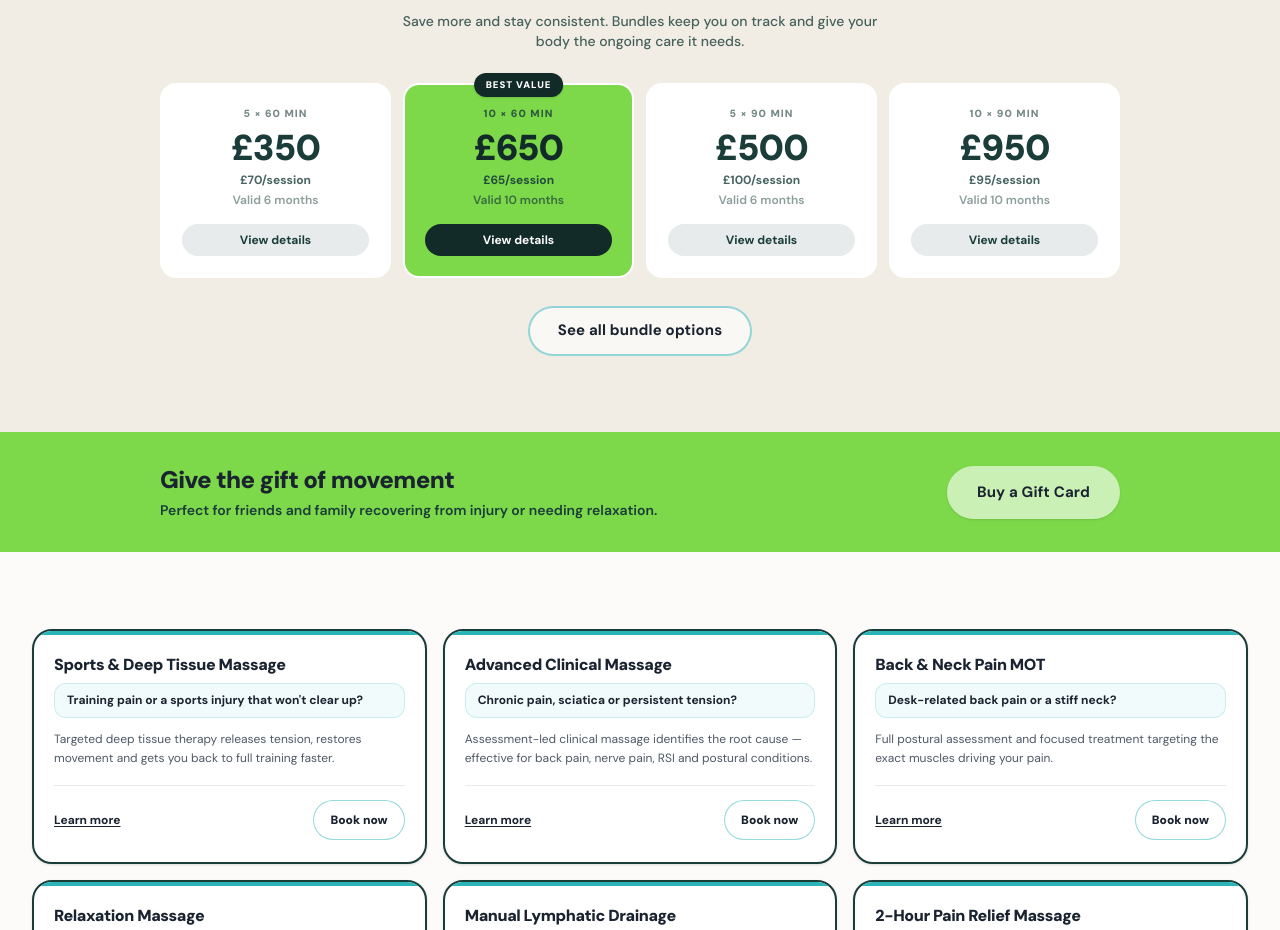
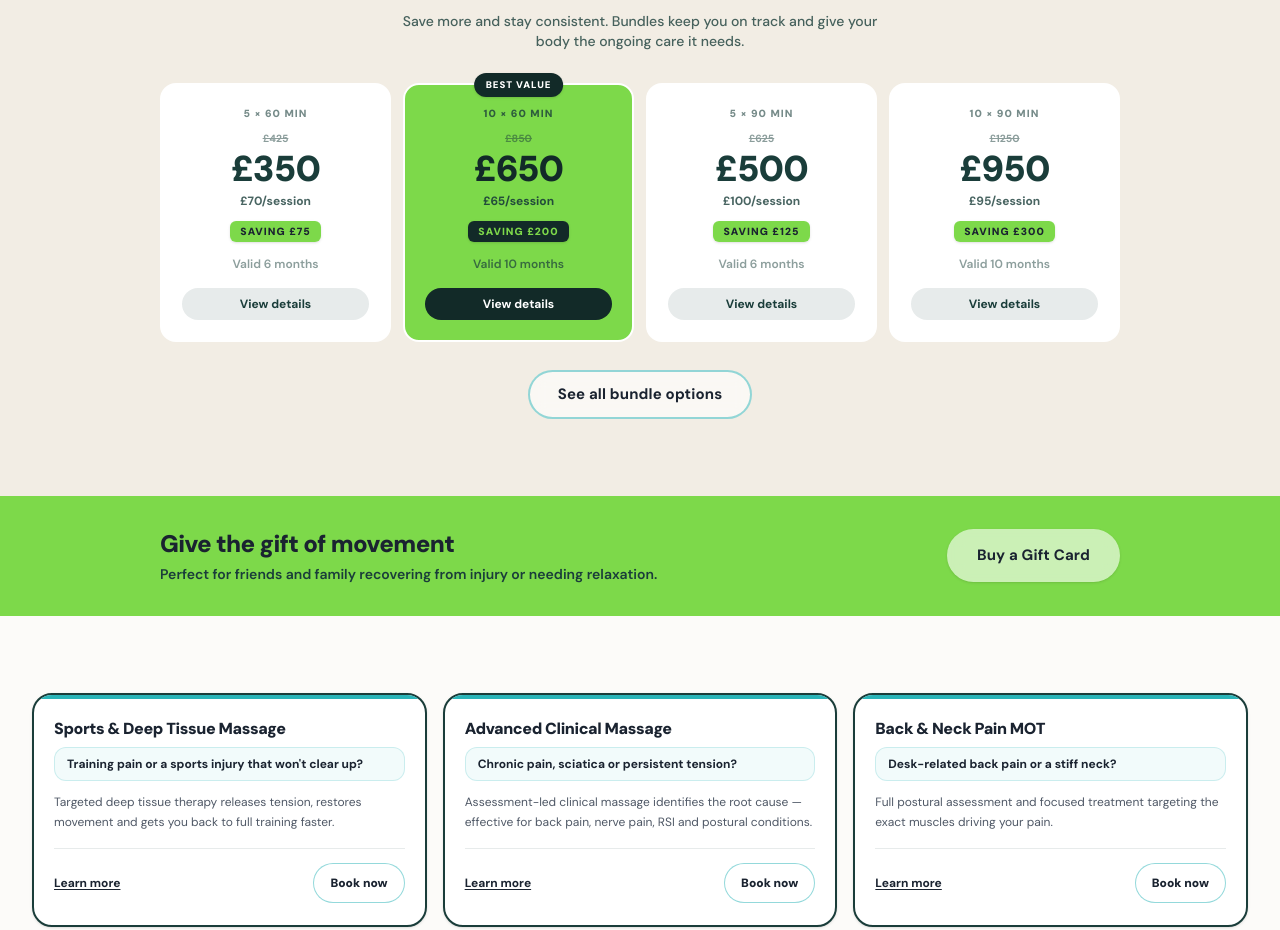
Before and after one commit to devjoe1991/rangeandrestore, a Next.js app: page / in a window 1280 px wide. Shown: the part 1005-1935 px from the top of the page. Built offline with nearby package versions, Linux system fonts and the light colour scheme; no server answers.

Commit message:
updated the saving to the bundles cards on main page

```diff
--- a/app/page.tsx
+++ b/app/page.tsx
@@ -99,10 +99,10 @@ const blogPosts = [
 ]
 
 const bundles = [
-  { label: '5 × 60 min', price: '£350', perSession: '£70/session', valid: '6 months' },
-  { label: '10 × 60 min', price: '£650', perSession: '£65/session', valid: '10 months', popular: true },
-  { label: '5 × 90 min', price: '£500', perSession: '£100/session', valid: '6 months' },
-  { label: '10 × 90 min', price: '£950', perSession: '£95/session', valid: '10 months' },
+  { label: '5 × 60 min', originalPrice: '£425', price: '£350', perSession: '£70/session', saving: 'Saving £75', valid: '6 months' },
+  { label: '10 × 60 min', originalPrice: '£850', price: '£650', perSession: '£65/session', saving: 'Saving £200', valid: '10 months', popular: true },
+  { label: '5 × 90 min', originalPrice: '£625', price: '£500', perSession: '£100/session', saving: 'Saving £125', valid: '6 months' },
+  { label: '10 × 90 min', originalPrice: '£1250', price: '£950', perSession: '£95/session', saving: 'Saving £300', valid: '10 months' },
 ]
 
 export default function HomePage() {
@@ -202,13 +202,23 @@ export default function HomePage() {
                 <p className={`text-[0.65rem] font-black uppercase tracking-widest mb-2 ${b.popular ? 'text-[#1a3d3a]/80' : 'text-[#1a3d3a]/60'}`}>
                   {b.label}
                 </p>
+                <p className={`text-[0.65rem] font-bold mb-1 opacity-50 line-through ${b.popular ? 'text-[#1a3d3a]' : 'text-[#1a3d3a]'}`}>
+                  {b.originalPrice}
+                </p>
                 <p className={`text-4xl font-black tracking-tight leading-none mb-1 ${b.popular ? 'text-[#122a28]' : 'text-[#1a3d3a]'}`}>
                   {b.price}
                 </p>
                 <p className={`text-xs font-bold mt-0.5 ${b.popular ? 'text-[#1a3d3a]/90' : 'text-[#1a3d3a]/80'}`}>
                   {b.perSession}
                 </p>
-                <p className={`text-xs font-semibold mt-1 mb-4 ${b.popular ? 'text-[#1a3d3a]/70' : 'text-[#1a3d3a]/50'}`}>
+                <div className="mt-2 mb-3">
+                  <span className={`text-[0.65rem] font-black uppercase tracking-widest px-2.5 py-1 rounded-md shadow-sm ${
+                    b.popular ? 'bg-[#122a28] text-[#7dd94a]' : 'bg-[#7dd94a] text-[#1a2330]'
+                  }`}>
+                    {b.saving}
+                  </span>
+                </div>
+                <p className={`text-xs font-semibold mt-0 mb-4 ${b.popular ? 'text-[#1a3d3a]/70' : 'text-[#1a3d3a]/50'}`}>
                   Valid {b.valid}
                 </p>
                 <Link
```
